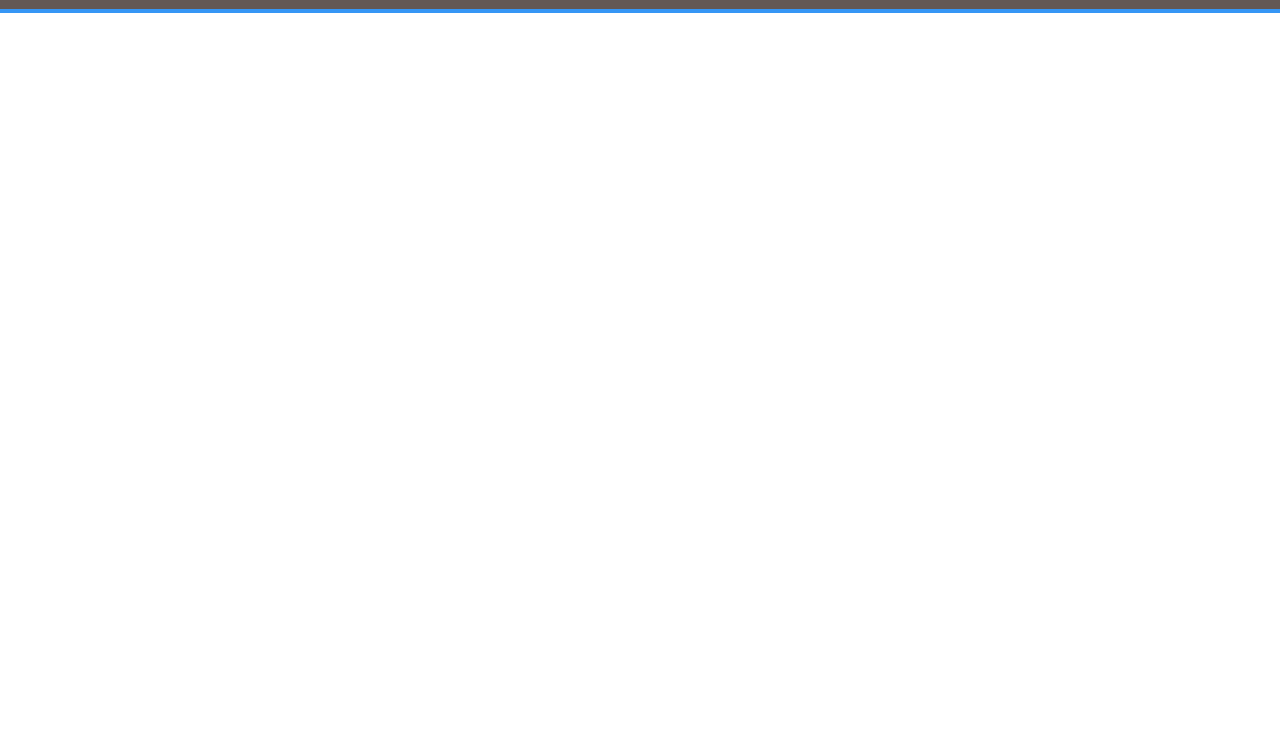
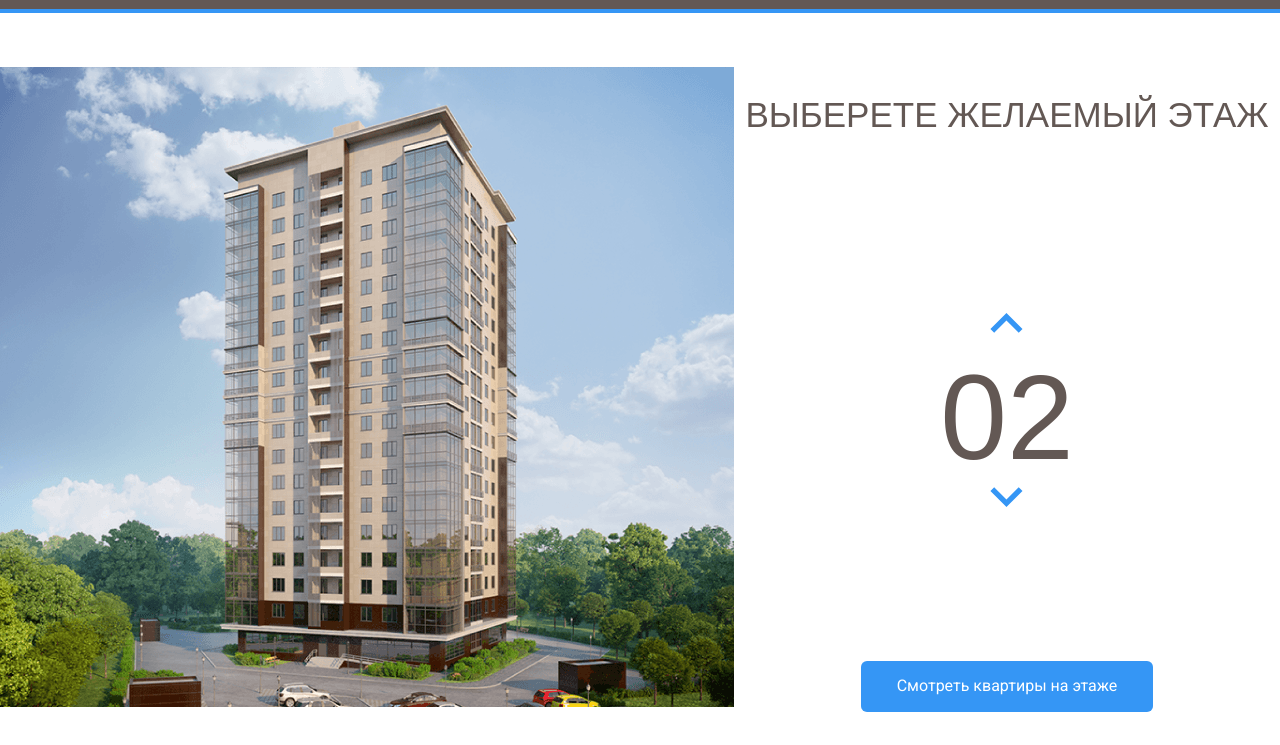
Before and after one commit to Stibunoff/melody, a plain HTML site: page index.html in a window 1280 px wide. Shown: the part 55-800 px from the top of the page. Drawn offline with Linux system fonts and the light colour scheme; a web font is replaced by a local one.

Commit message:
Add files via upload

```diff
--- a/css/style.css
+++ b/css/style.css
@@ -1,3 +1,10 @@
+@font-face {
+  font-family: "Bebas Neue Cyrillic";
+  src: local("Bebas Neue Cyrillic"), local("BebasNeueCyrillic"),
+    url("../fonts/BebasNeueCyrillic.woff2") format("woff2"),
+    url("../fonts/BebasNeueCyrillic.woff") format("woff");
+  font-display: swap;
+}
 * {
   box-sizing: border-box;
 }
@@ -52,3 +59,58 @@ body {
   text-decoration: none;
   color: #fff;
 }
+.main {
+  max-width: 1280px;
+  margin: auto;
+  padding-top: 54px;
+  display: flex;
+}
+.main-info {
+  flex-grow: 1;
+  text-align: center;
+  display: flex;
+  flex-direction: column;
+  align-items: center;
+  justify-content: space-between;
+}
+.home-image path {
+  opacity: 0;
+}
+.home-image path:hover {
+  opacity: 1;
+  cursor: pointer;
+}
+.counter-group {
+  display: flex;
+  flex-direction: column;
+  align-items: center;
+}
+.counter-button {
+  background-color: #fff;
+  border: none;
+}
+.counter-arrow-down {
+  transform: rotateX(180deg);
+}
+.main-title {
+  font-family: "Bebas Neue Cyrillic", sans-serif;
+  font-weight: normal;
+  font-size: 35px;
+  line-height: 37px;
+  color: #635854;
+  text-transform: uppercase;
+}
+.counter {
+  font-family: "Bebas Neue Cyrillic", sans-serif;
+  color: #635854;
+  font-size: 120px;
+  margin-top: 10px;
+}
+.button-primary {
+  background: #3596f5;
+  border-radius: 6px;
+  color: #fff;
+  border: none;
+  padding: 16px 36px;
+  cursor: pointer;
+}
--- a/index.html
+++ b/index.html
@@ -1,5 +1,5 @@
 <!DOCTYPE html>
-<html lang="en">
+<html lang="ru">
   <head>
     <meta charset="UTF-8" />
     <meta http-equiv="X-UA-Compatible" content="IE=edge" />
@@ -56,5 +56,150 @@
       </div>
       <!-- /.navbar -->
     </header>
+    <main class="main">
+      <div class="main-image">
+        <svg
+          class="home-image"
+          width="734"
+          height="640"
+          viewBox="0 0 734 640"
+          fill="none"
+          xmlns="http://www.w3.org/2000/svg"
+          xmlns:xlink="http://www.w3.org/1999/xlink"
+        >
+          <rect width="734" height="640" fill="url(#pattern0)" />
+          <defs>
+            <pattern
+              id="pattern0"
+              patternContentUnits="objectBoundingBox"
+              width="1"
+              height="1"
+            >
+              <use
+                xlink:href="#image0"
+                transform="translate(-0.00408719) scale(0.0013624 0.0015625)"
+              />
+            </pattern>
+            <image
+              id="image0"
+              width="740"
+              height="640"
+              xlink:href="img/home.png"
+            />
+          </defs>
+          <path
+            d="M222 534L442.8 542L512 528.3V550L443.5 569.7L222 558.7V534Z"
+            fill="#3595F6"
+            fill-opacity="0.75"
+          />
+          <path
+            d="M223 533V508L443.3 511.3L513 508V528L443.7 541L223 533Z"
+            fill="#3595F6"
+            fill-opacity="0.75"
+          />
+          <path
+            d="M223 507V482H444H513V505L445 512L223 507Z"
+            fill="#3595F6"
+            fill-opacity="0.75"
+          />
+          <path
+            d="M223 483V458L444.3 454.3L512 461V483H444"
+            fill="#3595F6"
+            fill-opacity="0.75"
+          />
+          <path
+            d="M223 457V431L444.5 427.7L513 438.7V460L444 453.3L223 457Z"
+            fill="#3595F6"
+            fill-opacity="0.75"
+          />
+          <path
+            d="M222 430V406.3L443 394L514 417V438.3L443 426L222 430Z"
+            fill="#3595F6"
+            fill-opacity="0.75"
+          />
+          <path
+            d="M222 408V383L444.2 366.7L514 395.3V416L443.7 394.3L222 408Z"
+            fill="#3595F6"
+            fill-opacity="0.75"
+          />
+          <path
+            d="M222 383V358L444.5 337.7L514 374.3V395L442 366.3L222 383Z"
+            fill="#3595F6"
+            fill-opacity="0.75"
+          />
+          <path
+            d="M222 357V333L445 308.3L514 352.3V374L444.7 336L222 357Z"
+            fill="#3595F6"
+            fill-opacity="0.75"
+          />
+          <path
+            d="M222 332V308L444.5 279.3L514 330.3V351L443.7 308.7L222 332Z"
+            fill="#3595F6"
+            fill-opacity="0.75"
+          />
+          <path
+            d="M221 308V284L443.3 251L514 310.3V330L444 279.3L221 308Z"
+            fill="#3595F6"
+            fill-opacity="0.75"
+          />
+          <path
+            d="M222 283V259L443.2 224L513 288V309L444.3 250.7L222 283Z"
+            fill="#3595F6"
+            fill-opacity="0.75"
+          />
+          <path
+            d="M222 259V234L444.3 196L513 266.3V287L444 223L222 259Z"
+            fill="#3595F6"
+            fill-opacity="0.75"
+          />
+          <path
+            d="M222 233V208L442.8 164.3L513 243.3V266L444 192.7L222 233Z"
+            fill="#3595F6"
+            fill-opacity="0.75"
+          />
+          <path
+            d="M223 209V184L443 136L513 221V244L442.3 164.7L223 209Z"
+            fill="#3595F6"
+            fill-opacity="0.75"
+          />
+          <path
+            d="M222 184V159L441.8 107L513 199.3V222L443.3 135.7L222 184Z"
+            fill="#3595F6"
+            fill-opacity="0.75"
+          />
+          <path
+            d="M222 159V133L444 76.3L513 178V199L443.7 107.3L222 159Z"
+            fill="#3595F6"
+            fill-opacity="0.75"
+          />
+        </svg>
+      </div>
+      <!-- /.main-image -->
+      <div class="main-info">
+        <h2 class="main-title">Выберете желаемый этаж</h2>
+        <div class="counter-group">
+          <button class="counter-button counter-up">
+            <img
+              src="img/arrow.svg"
+              alt="arrow-up"
+              class="counter-arrow counter-arrow-up"
+            />
+          </button>
+          <span class="counter">02</span>
+          <button class="counter-button counter-down">
+            <img
+              src="img/arrow.svg"
+              alt="arrow-up"
+              class="counter-arrow counter-arrow-down"
+            />
+          </button>
+        </div>
+        <!-- /.counter-group -->
+        <button class="button button-primary">
+          Смотреть квартиры на этаже
+        </button>
+      </div>
+      <!-- /.main-info -->
+    </main>
   </body>
 </html>
```
Also changed, not shown: fonts/BebasNeueRegular.woff (added), fonts/BebasNeueRegular.woff2 (added), img/Group 3.svg (added), img/arrow.svg (added), img/home.png (added).
